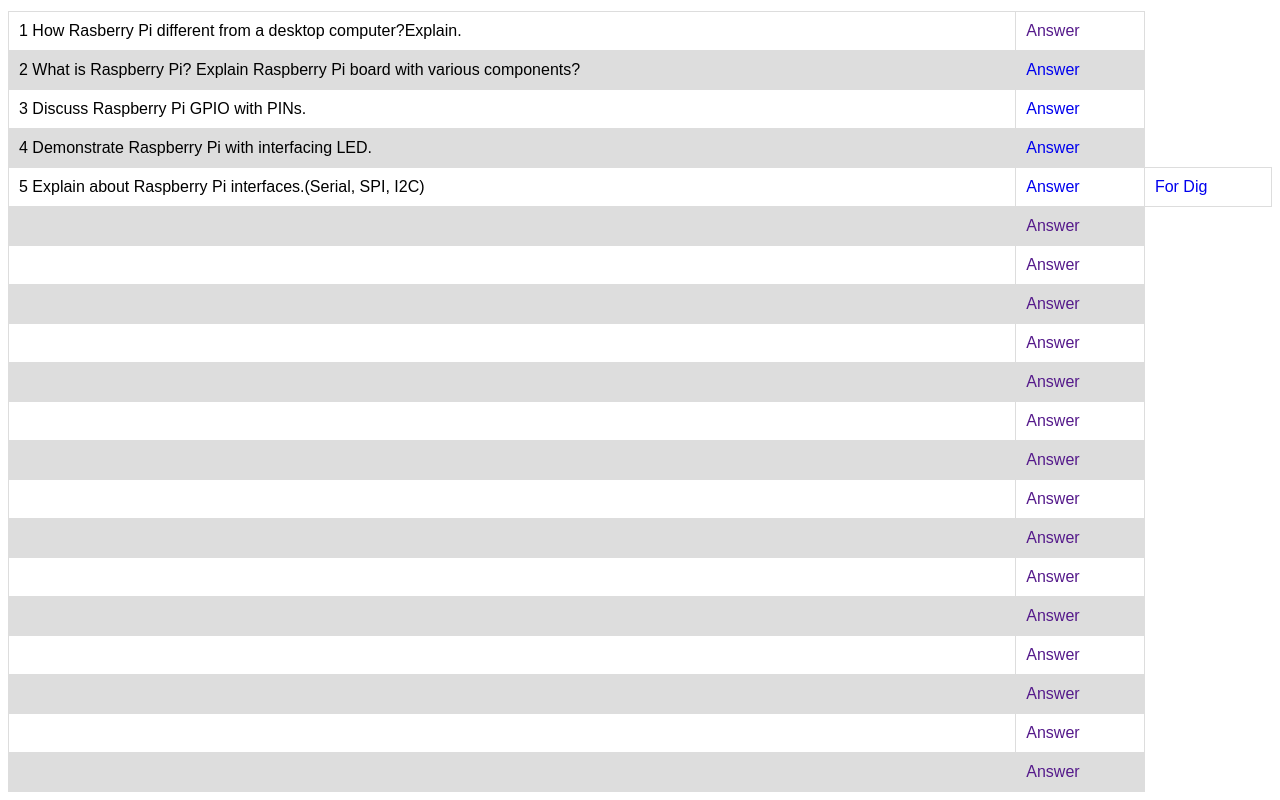
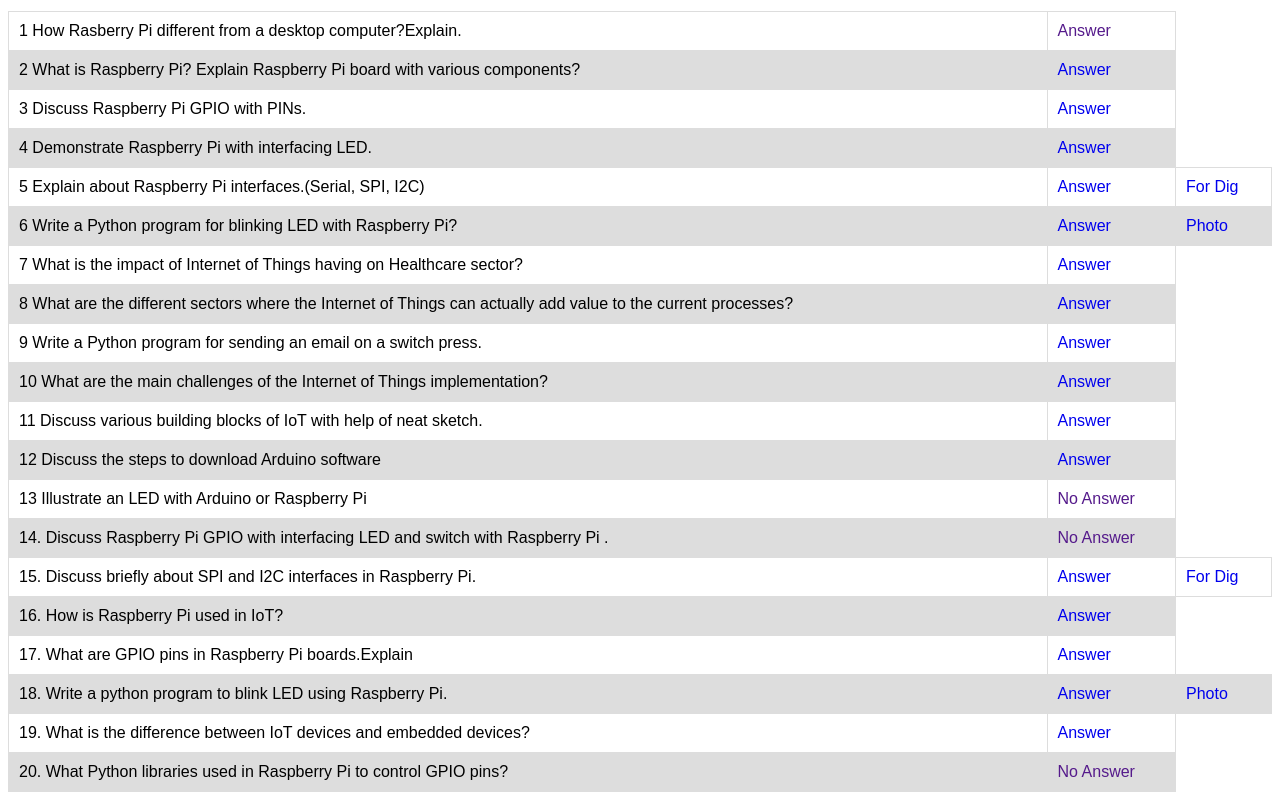
Before and after one commit to phanindrachowdary123/VSEM, a plain HTML site: page IOT_/IOTMOD-IV/IOTMOD-IV.html in a window 1280 px wide. Shown: the part 650-1450 px from the top of the page. Drawn offline with Linux system fonts and the light colour scheme.

Commit message:
Update IOTMOD-IV.html

```diff
--- a/IOT_/IOTMOD-IV/IOTMOD-IV.html
+++ b/IOT_/IOTMOD-IV/IOTMOD-IV.html
@@ -140,69 +140,100 @@
                 <td><a href="4b5.png" target="_blank">Answer</a></td>
                 <td><a href="https://www.mbtechworks.com/hardware/raspberry-pi-UART-SPI-I2C.html" target="_blank">For Dig</a></td>
             </tr>        <tr>
-                <td>
+                <td>6 Write a Python program for
+                    blinking LED with
+                    Raspberry Pi?
                 </td>
-                <td><a href="" target="_blank">Answer</a></td>
+                <td><a href="4b6.txt" target="_blank">Answer</a></td>
+                <td><a href="4b6.png" target="_blank">Photo</a></td>
             </tr>        <tr>
-                <td>
+                <td>7 What is the impact of
+                    Internet of Things having
+                    on Healthcare sector?
                 </td>
-                <td><a href="" target="_blank">Answer</a></td>
+                <td><a href="4b7.txt" target="_blank">Answer</a></td>
             </tr>        <tr>
-                <td>
+                <td>8 What are the different
+                    sectors where the Internet of
+                    Things can actually add
+                    value to the current
+                    processes?
                 </td>
-                <td><a href="" target="_blank">Answer</a></td>
+                <td><a href="https://imaginovation.net/blog/8-sectors-benefit-from-iot-development-in-2021/" target="_blank">Answer</a></td>
             </tr>        <tr>
-                <td>
+                <td>9 Write a Python program for
+                    sending an email on a
+                    switch press.
                 </td>
-                <td><a href="" target="_blank">Answer</a></td>
+                <td><a href="https://www.geeksforgeeks.org/send-mail-gmail-account-using-python/" target="_blank">Answer</a></td>
             </tr>        <tr>
-                <td>
+                <td>10 What are the main
+                    challenges of the Internet of
+                    Things implementation?
                 </td>
-                <td><a href="" target="_blank">Answer</a></td>
+                <td><a href="https://www.geeksforgeeks.org/challenges-in-internet-of-things-iot/" target="_blank">Answer</a></td>
             </tr>
             <tr>
-                <td>
+                <td>11 Discuss various building
+                    blocks of IoT with help of
+                    neat sketch.
                 </td>
-                <td><a href="" target="_blank">Answer</a></td>
+                <td><a href="https://www.c-sharpcorner.com/UploadFile/f88748/internet-of-things-part-2/" target="_blank">Answer</a></td>
             </tr>
             <tr>
-                <td>
+                <td>12 Discuss the steps to
+                    download Arduino software
                 </td>
-                <td><a href="" target="_blank">Answer</a></td>
+                <td><a href="https://www.tutorialspoint.com/arduino/arduino_installation.htm" target="_blank">Answer</a></td>
             </tr>
             <tr>
-                <td>
+                <td>13 Illustrate an LED with
+                    Arduino or Raspberry Pi
                 </td>
-                <td><a href="" target="_blank">Answer</a></td>
+                <td><a href="" target="_blank">No Answer</a></td>
             </tr>
             <tr>
-                <td>
+                <td>14. Discuss Raspberry Pi GPIO
+                    with interfacing LED and
+                    switch with Raspberry Pi .
                 </td>
-                <td><a href="" target="_blank">Answer</a></td>
+                <td><a href="" target="_blank">No Answer</a></td>
             </tr>        <tr>
-                <td>
+                <td>15. Discuss briefly about SPI
+                    and I2C interfaces in
+                    Raspberry Pi.
+                    <td><a href="4b5.png" target="_blank">Answer</a></td>
+                    <td><a href="https://www.mbtechworks.com/hardware/raspberry-pi-UART-SPI-I2C.html" target="_blank">For Dig</a></td>
+            </tr>        <tr>
+                <td>16. How is Raspberry Pi used in
+                    IoT?
                 </td>
-                <td><a href="" target="_blank">Answer</a></td>
+                <td><a href="https://www.raspberrypi.org/help/what-%20is-a-raspberry-pi/" target="_blank">Answer</a></td>
             </tr>        <tr>
-                <td>
+                <td>17. What are GPIO pins in
+                    Raspberry Pi
+                    boards.Explain
                 </td>
-                <td><a href="" target="_blank">Answer</a></td>
+                <td><a href="https://www.seeedstudio.com/blog/2020/02/19/how-to-use-raspberry-pi-gpio-pins-python-tutorial/" target="_blank">Answer</a></td>
             </tr>        <tr>
-                <td>
+                <td>18. Write a python program to
+                    blink LED using Raspberry
+                    Pi.
                 </td>
-                <td><a href="" target="_blank">Answer</a></td>
+                <td><a href="4b6.txt" target="_blank">Answer</a></td>
+                <td><a href="4b6.png" target="_blank">Photo</a></td>
             </tr>        <tr>
-                <td>
+                <td>19. What is the difference
+                    between IoT devices and
+                    embedded devices?
                 </td>
-                <td><a href="" target="_blank">Answer</a></td>
+                <td><a href="https://www.securitybind.com/difference-between-iot-and-embedded-systems/#:~:text=An%20embedded%20system%20is%20a,to%20do%20with%20technical%20specifications." target="_blank">Answer</a></td>
             </tr>        <tr>
-                <td>
+                <td>20. What Python libraries used
+                    in Raspberry Pi to control
+                    GPIO pins?
                 </td>
-                <td><a href="" target="_blank">Answer</a></td>
-            </tr>        <tr>
-                <td>
-                </td>
-                <td><a href="" target="_blank">Answer</a></td>
+                <td><a href="" target="_blank">No Answer</a></td>
             </tr>
         </table>
 
```
